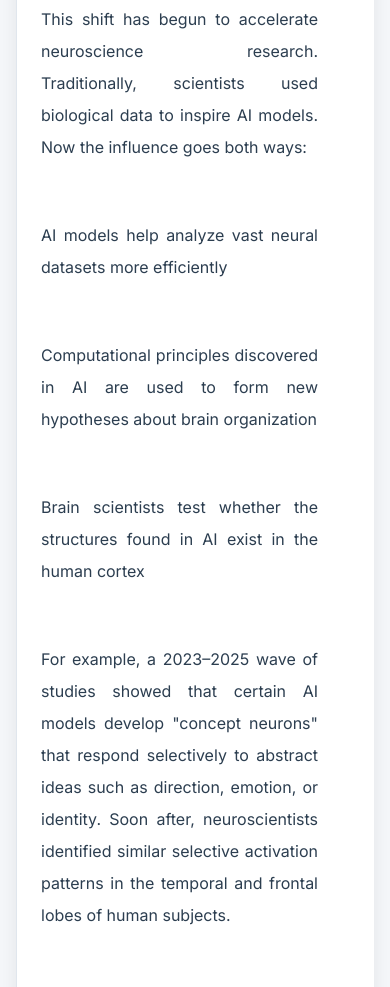
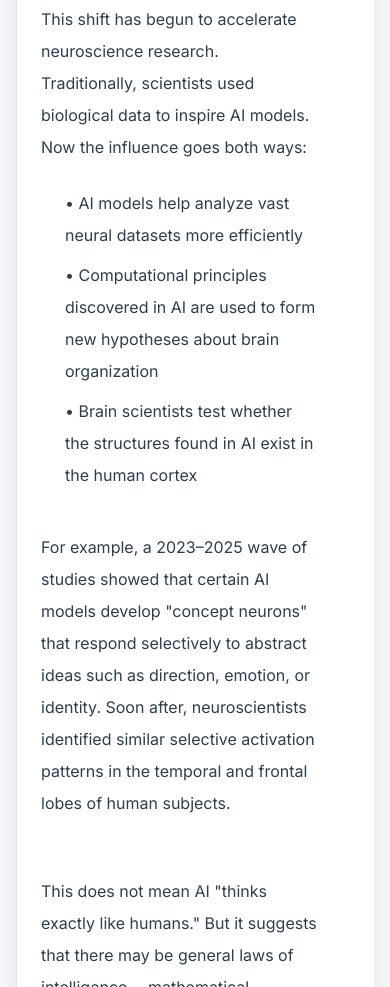
Before and after one commit to ecg-english/ecg-ReadingMaterials, a plain HTML site: page ai-understanding-brain.html in a window 390 px wide. Shown: the part 2165-3152 px from the top of the page. Drawn offline with Linux system fonts and the light colour scheme.

Commit message:
Fix: Improve mobile layout - remove justify on mobile and reduce list item spacing

```diff
--- a/ai-understanding-brain.html
+++ b/ai-understanding-brain.html
@@ -31,12 +31,9 @@
                     <p class="verse">What surprised many neuroscientists is that the brain seems to use similar strategies. Studies using brain imaging and single-neuron recording have begun to show that the human brain also represents concepts as patterns distributed across many neurons, rather than storing each idea in a single location. In other words, both brains and AIs appear to encode meaning as positions within a multidimensional space.</p>
                     <br>
                     <p class="verse">This shift has begun to accelerate neuroscience research. Traditionally, scientists used biological data to inspire AI models. Now the influence goes both ways:</p>
-                    <br>
-                    <p class="verse">AI models help analyze vast neural datasets more efficiently</p>
-                    <br>
-                    <p class="verse">Computational principles discovered in AI are used to form new hypotheses about brain organization</p>
-                    <br>
-                    <p class="verse">Brain scientists test whether the structures found in AI exist in the human cortex</p>
+                    <p class="verse list-item">  • AI models help analyze vast neural datasets more efficiently</p>
+                    <p class="verse list-item">  • Computational principles discovered in AI are used to form new hypotheses about brain organization</p>
+                    <p class="verse list-item">  • Brain scientists test whether the structures found in AI exist in the human cortex</p>
                     <br>
                     <p class="verse">For example, a 2023–2025 wave of studies showed that certain AI models develop "concept neurons" that respond selectively to abstract ideas such as direction, emotion, or identity. Soon after, neuroscientists identified similar selective activation patterns in the temporal and frontal lobes of human subjects.</p>
                     <br>
--- a/science-styles.css
+++ b/science-styles.css
@@ -159,6 +159,12 @@ body {
     margin-bottom: 1.5rem;
     padding-left: 0;
     padding-right: 2rem;
+}
+
+/* List items in verse (for bullet points) */
+.verse.list-item {
+    margin-bottom: 0.5rem;
+    padding-left: 1.5rem;
 }
 
 /* Translation */
@@ -501,6 +507,7 @@ body {
 
     .text-content {
         font-size: 1rem;
+        text-align: left;
     }
 
     .vocab-word {
```
